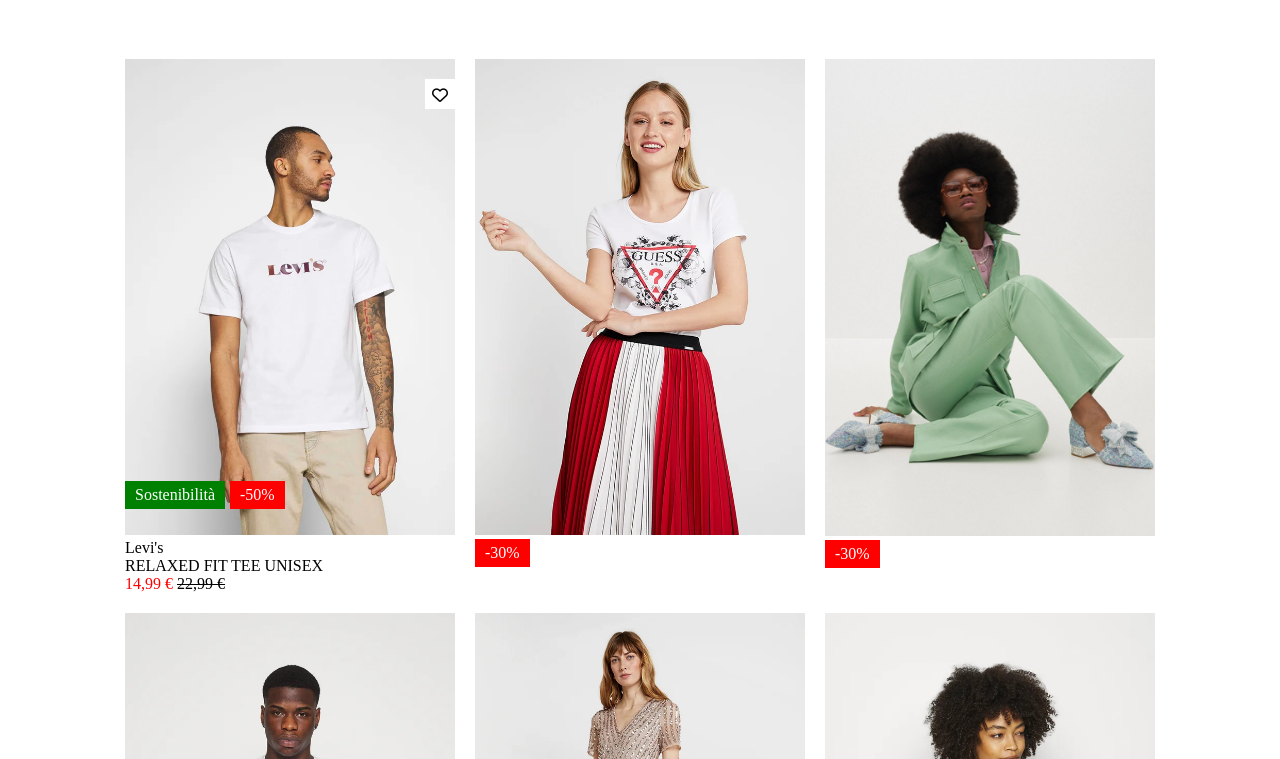
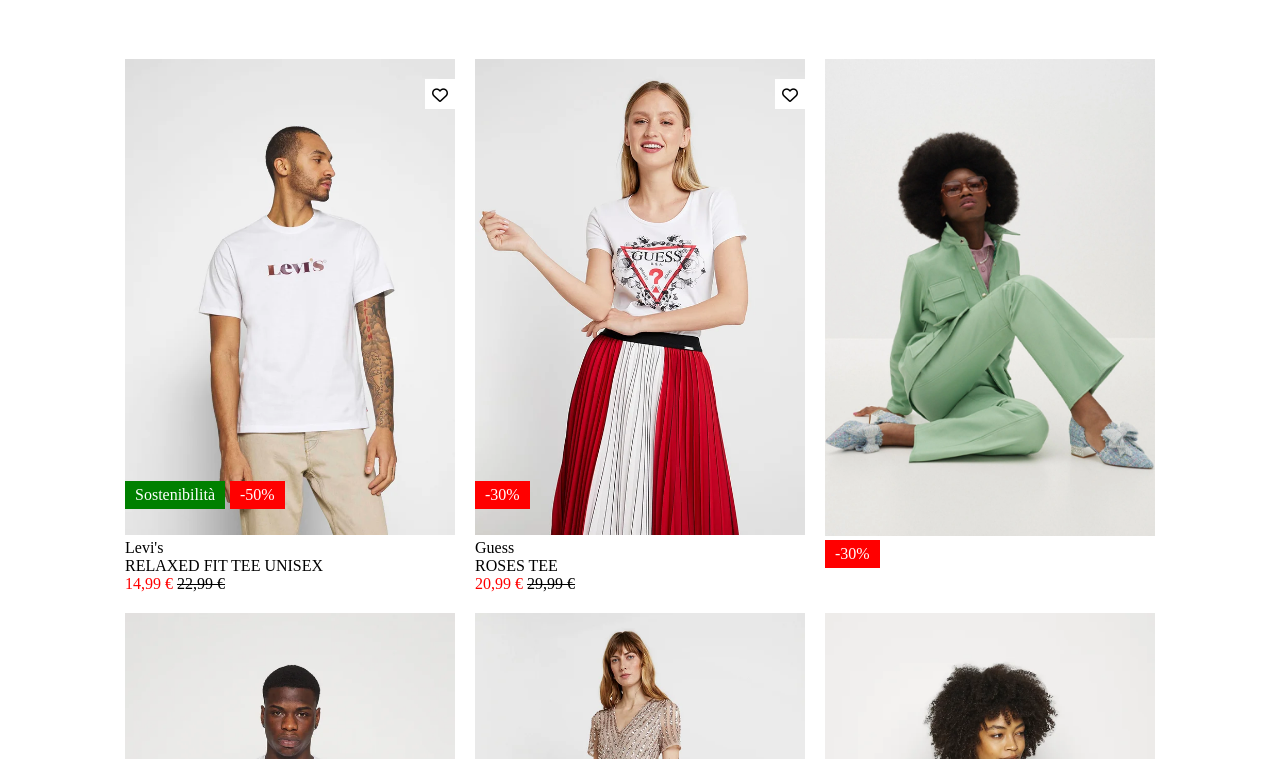
Before and after one commit to Carlomadella/html-css-boolando, a plain HTML site: page index.html in a window 1280 px wide. Shown: the part 41-800 px from the top of the page. Drawn offline with Linux system fonts and the light colour scheme; a web font is replaced by a local one.

Commit message:
[UPD] finita seconda foto

```diff
--- a/CSS/style.css
+++ b/CSS/style.css
@@ -54,6 +54,11 @@
 }
 
 .label-red{
+    bottom: 30px;
+    left: 0px;
+}
+
+.label-red-with-green{
     bottom: 30px;
     left: 105px;
 }
--- a/index.html
+++ b/index.html
@@ -46,7 +46,7 @@
                         <div class="label label-green bg-color-green inline-block">
                             Sostenibilità
                         </div>
-                        <div class="label label-red bg-color-red inline-block m-0-5">
+                        <div class="label label-red-with-green bg-color-red inline-block m-0-5">
                             -50%
                         </div>
                     </div>
@@ -65,9 +65,21 @@
             <div class=" col-30 ">
                 <div class="card">
                     <img src="./img/2.webp" alt="" class="">
+                    <div class="">
+
+                        <div class="label label-red bg-color-red inline-block m-0-5">
+                            -30%
+                        </div>
+                    </div>
+                    <div class="heart">
+                        <i class="fa-regular fa-heart heart-content"></i>
+                    </div>
+
                 </div>
-                <div class="label bg-color-red">
-                    -30%
+                <div class="descrizione-foto">
+                    <p class="display-block">Guess</p>
+                    <p class="display-block">ROSES TEE</p>
+                    <p class="inline-block color-red">20,99 €</p> <p class="inline-block barrato">29,99 €</p>
                 </div>
             </div>
             <!-- TERZA FOTO -->
```
